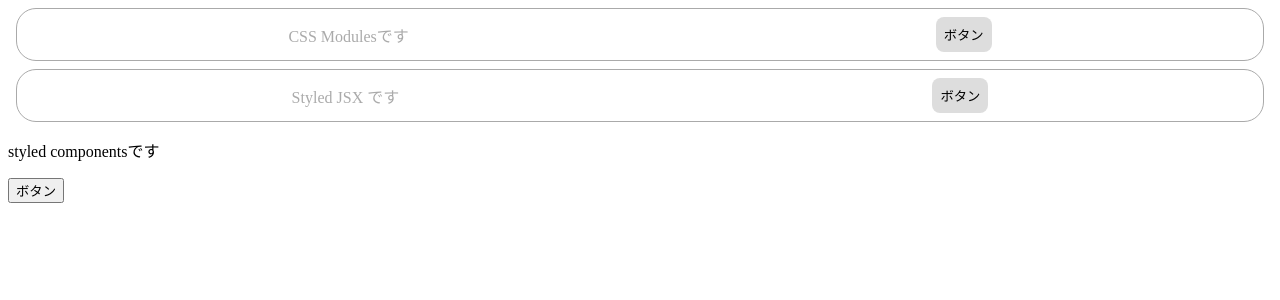
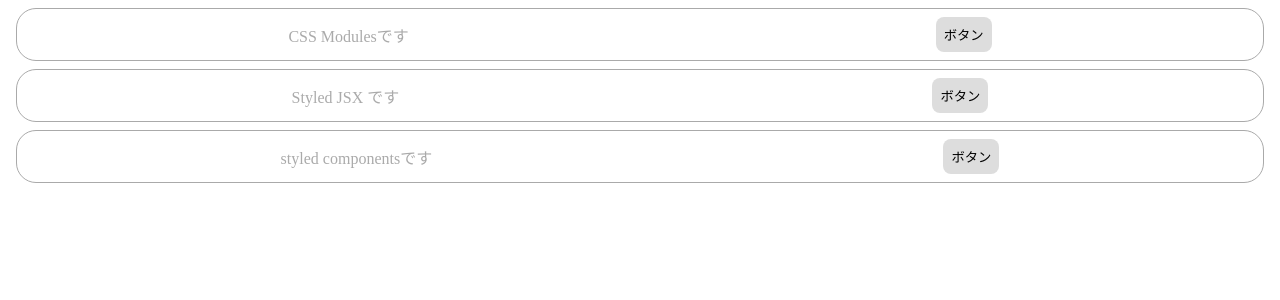
Before and after one commit to Yuzunoha/react-jissen-1, a React (Create React App) app in the folder chapter4/my-app/: page / in a window 1280 px wide. Shown: the top 300 px of the page. Built offline with nearby package versions, Linux system fonts and the light colour scheme.

Commit message:
コピペ

```diff
--- a/chapter4/my-app/src/components/StyledComponents.jsx
+++ b/chapter4/my-app/src/components/StyledComponents.jsx
@@ -1,8 +1,37 @@
+import styled from 'styled-components';
+
 export const StyledComponents = () => {
   return (
-    <div>
-      <p>styled componentsです</p>
-      <button>ボタン</button>
-    </div>
+    <SContainer>
+      <STitle>styled componentsです</STitle>
+      <SButton>ボタン</SButton>
+    </SContainer>
   );
 };
+
+const SContainer = styled.div`
+  border: solid 1px #aaa;
+  border-radius: 20px;
+  padding: 8px;
+  margin: 8px;
+  display: flex;
+  justify-content: space-around;
+  align-items: center;
+`;
+
+const STitle = styled.p`
+  margin: 0;
+  color: #aaa;
+`;
+
+const SButton = styled.button`
+  background-color: #ddd;
+  border: none;
+  padding: 8px;
+  border-radius: 8px;
+  &:hover {
+    background-color: #aaa;
+    color: #fff;
+    cursor: pointer;
+  }
+`;
```
